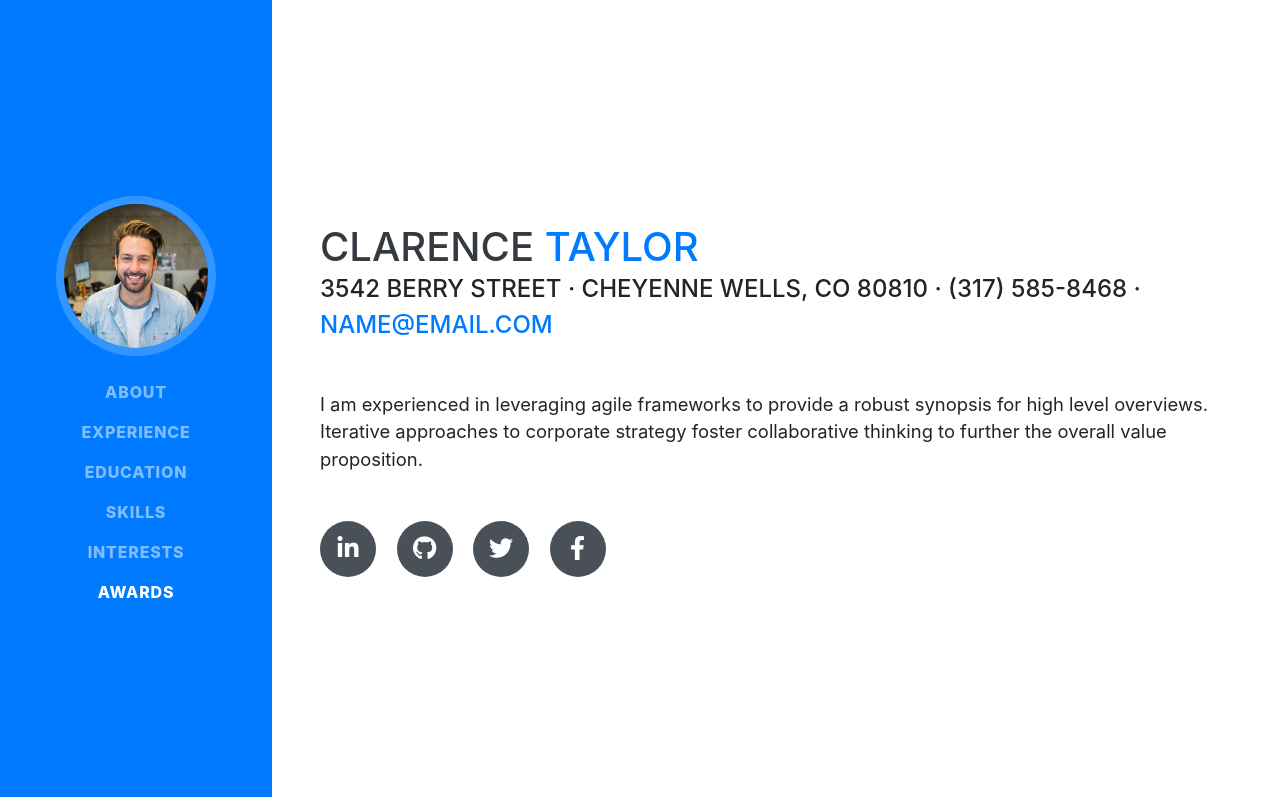
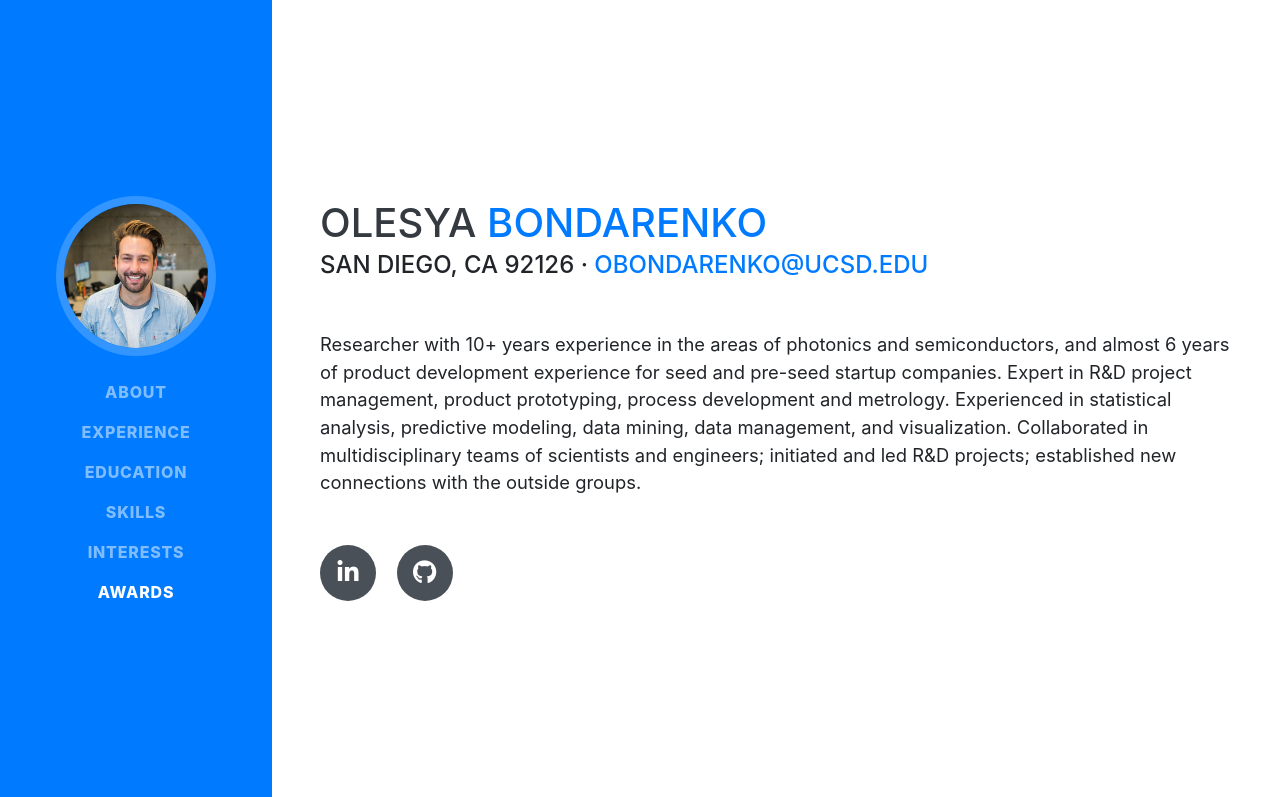
Before and after one commit to ovbondarenko/ovbondarenko.github.io, a website with bundled scripts: page index.html in a window 1280 px wide. Shown: the top 797 px of the page. Built offline with nearby package versions, Linux system fonts and the light colour scheme; a web font is replaced by a local one.

Commit message:
edit front page

```diff
--- a/index.html
+++ b/index.html
@@ -27,7 +27,7 @@
 
   <nav class="navbar navbar-expand-lg navbar-dark bg-primary fixed-top" id="sideNav">
     <a class="navbar-brand js-scroll-trigger" href="#page-top">
-      <span class="d-block d-lg-none">Clarence Taylor</span>
+      <span class="d-block d-lg-none">Olesya Bondarenko</span>
       <span class="d-none d-lg-block">
         <img class="img-fluid img-profile rounded-circle mx-auto mb-2" src="img/profile.jpg" alt="">
       </span>
@@ -63,26 +63,19 @@
 
     <section class="resume-section p-3 p-lg-5 d-flex align-items-center" id="about">
       <div class="w-100">
-        <h1 class="mb-0">Clarence
-          <span class="text-primary">Taylor</span>
+        <h1 class="mb-0">Olesya
+          <span class="text-primary">Bondarenko</span>
         </h1>
-        <div class="subheading mb-5">3542 Berry Street · Cheyenne Wells, CO 80810 · (317) 585-8468 ·
-          <a href="mailto:name@email.com">name@email.com</a>
+        <div class="subheading mb-5"> San Diego, CA 92126 ·
+          <a href="mailto:name@email.com">obondarenko@ucsd.edu</a>
         </div>
-        <p class="lead mb-5">I am experienced in leveraging agile frameworks to provide a robust synopsis for high level overviews. Iterative approaches to corporate strategy foster collaborative thinking to further the overall value proposition.</p>
+        <p class="lead mb-5">Researcher with 10+ years experience in the areas of photonics and semiconductors, and almost 6 years of product development experience for seed and pre-seed startup companies. Expert in R&D project management, product prototyping, process development and metrology. Experienced in statistical analysis, predictive modeling, data mining, data management, and visualization. Collaborated in multidisciplinary teams of scientists and engineers; initiated and led R&D projects; established new connections with the outside groups. </p>
         <div class="social-icons">
-          <a href="#">
+          <a href=" www.linkedin.com/in/ovbondarenko/">
             <i class="fab fa-linkedin-in"></i>
           </a>
-          <a href="#">
+          <a href="www.github.com/ovbondarenko">
             <i class="fab fa-github"></i>
-          </a>
-          <a href="#">
-            <i class="fab fa-twitter"></i>
-          </a>
-          <a href="#">
-            <i class="fab fa-facebook-f"></i>
-          </a>
         </div>
       </div>
     </section>
```
